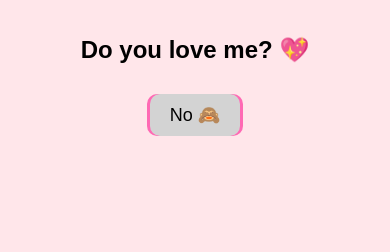
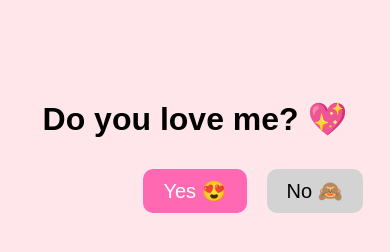
Before and after one commit to Bhugol24/do-you-love-me, a plain HTML site: page index.html in a window 390 px wide. Drawn offline with Linux system fonts and the light colour scheme.

Commit message:
style.css

```diff
--- a/style.css
+++ b/style.css
@@ -2,27 +2,20 @@ body {
   font-family: sans-serif;
   background-color: #ffe6ea;
   text-align: center;
-  margin: 0;
-  padding: 20px;
+  margin-top: 100px;
 }
 
 .question-container {
   position: relative;
   height: 300px;
-  max-width: 100%;
-  overflow: hidden;
-  margin: auto;
 }
 
 .buttons {
   margin: 20px;
-  display: flex;
-  justify-content: center;
-  flex-wrap: wrap;
 }
 
 button {
-  padding: 12px 24px;
+  padding: 10px 20px;
   margin: 10px;
   font-size: 20px;
   border: none;
@@ -54,8 +47,7 @@ button {
 }
 
 .result img {
-  width: 80%;
-  max-width: 300px;
+  width: 200px;
   height: auto;
 }
 
@@ -65,28 +57,3 @@ button {
   color: red;
   margin-top: 10px;
 }
-
-@media screen and (max-width: 600px) {
-  h1 {
-    font-size: 24px;
-    margin-bottom: 20px;
-  }
-
-  .buttons {
-    flex-direction: column;
-    align-items: center;
-  }
-
-  button {
-    font-size: 18px;
-    padding: 10px 20px;
-  }
-
-  .question-container {
-    height: 250px;
-  }
-
-  .result h2 {
-    font-size: 22px;
-  }
-}
```
